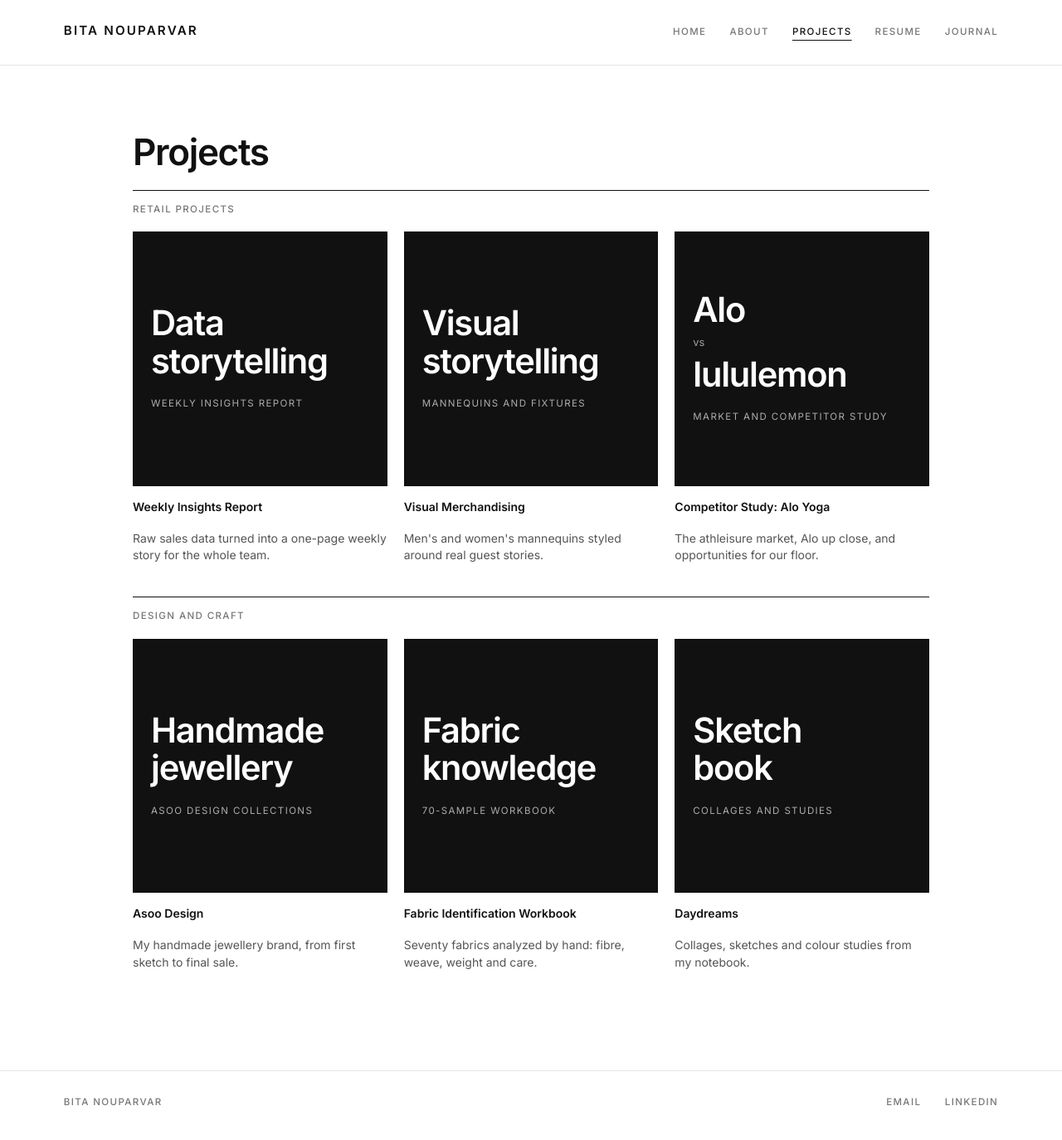
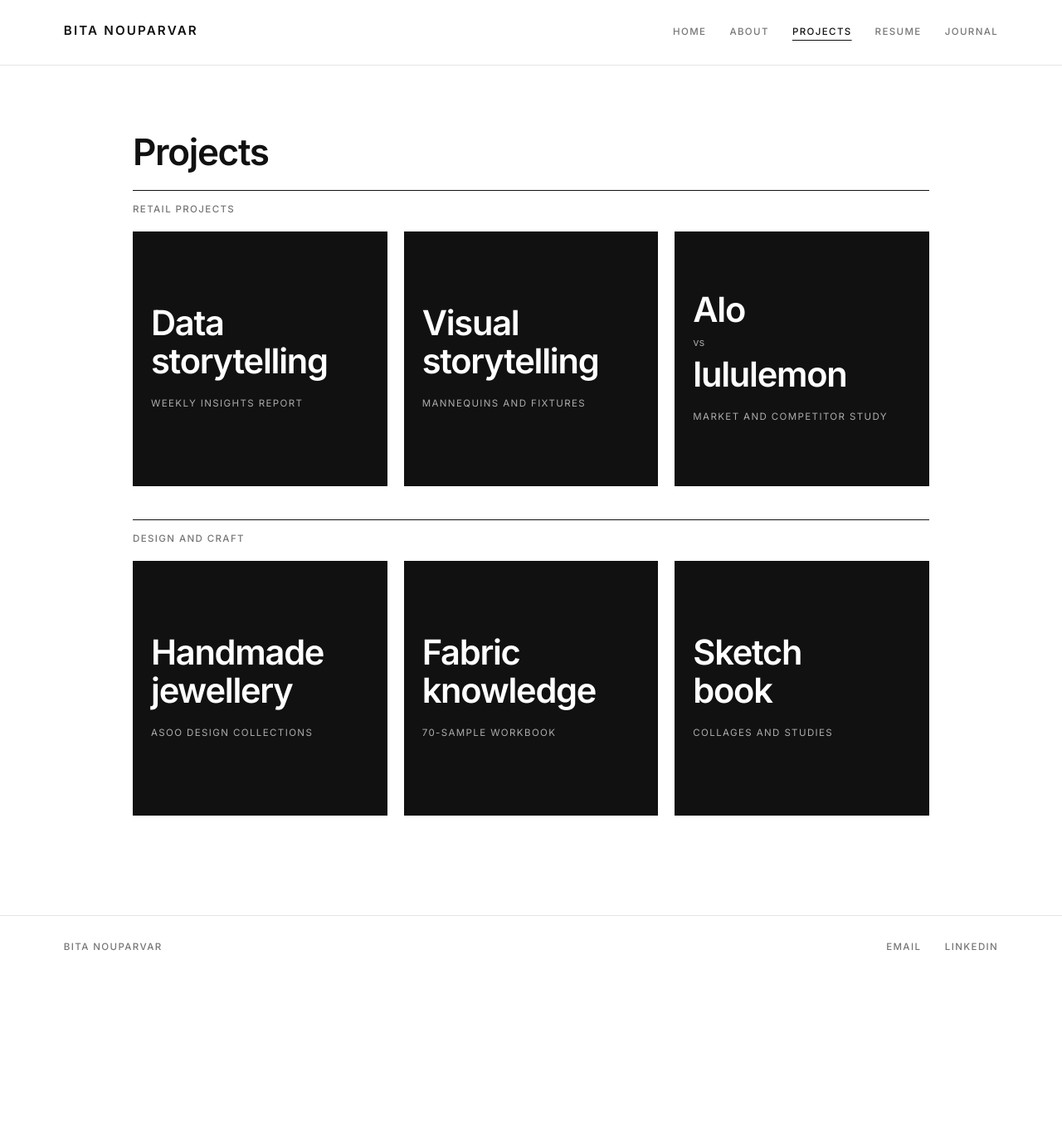
Before and after one commit to bitanp1994/bitanouparvar.com, a Jekyll site: the page built from projects/index.html, in a window 1280 px wide. Shown: the whole page at 83% size. Built offline with Jekyll 4.4.1, drawn with Linux system fonts in a browser that asks for light colours; after the commit the page ends 1187 px from its top, so only the background shows below that.

Commit message:
Workbook title-page thumbnail; projects page without text under tiles; sharper full-size weekly report
Co-Authored-By: Claude Opus 5.5 <noreply@anthropic.com>
Claude-Session: https://claude.ai/code/session_011ZU1tgXn8aNEA1hgF5gWNT

```diff
--- a/assets/style.css
+++ b/assets/style.css
@@ -777,3 +777,11 @@ a:focus-visible, button:focus-visible { outline: 2px solid var(--text); outline-
 .fw-grid img { aspect-ratio: 1 / 1; object-position: center; border: 0; border-radius: 6px; box-shadow: 0 6px 18px rgba(0,0,0,.08); }
 .fw-cover { display: block; max-width: 340px; margin: 28px 0 12px; }
 .fw-cover img { width: 100%; display: block; border: 1px solid var(--line); box-shadow: 0 6px 18px rgba(0,0,0,.08); }
+/* project tiles: always square, no text below */
+.proj-tile { overflow: hidden; }
+.proj-card { gap: 0; }
+@media (max-width: 640px) {
+  .proj-tile { padding: 16px; justify-content: center; }
+  .proj-tile .cs-word { font-size: 1.45rem; line-height: 1.1; }
+  .proj-tile .proj-stat-label { font-size: .6rem; letter-spacing: .1em; margin-top: 10px; }
+}
--- a/projects/index.html
+++ b/projects/index.html
@@ -11,36 +11,24 @@ wide: true
       <h2 class="label">Retail projects</h2>
       <a class="proj-card" href="{{ '/projects/weekly-insights-report/' | relative_url }}">
         <div class="proj-tile cs-tile"><span class="cs-word">Data</span><span class="cs-word">storytelling</span><span class="proj-stat-label">Weekly insights report</span></div>
-        <span class="proj-name">Weekly Insights Report</span>
-        <span class="proj-desc">Raw sales data turned into a one-page weekly story for the whole team.</span>
       </a>
       <a class="proj-card" href="{{ '/projects/visual-merchandising/' | relative_url }}">
         <div class="proj-tile cs-tile"><span class="cs-word">Visual</span><span class="cs-word">storytelling</span><span class="proj-stat-label">Mannequins and fixtures</span></div>
-        <span class="proj-name">Visual Merchandising</span>
-        <span class="proj-desc">Men's and women's mannequins styled around real guest stories.</span>
       </a>
       <a class="proj-card" href="{{ '/projects/competitor-study/' | relative_url }}">
         <div class="proj-tile cs-tile"><span class="cs-word">Alo</span><span class="cs-vs">vs</span><span class="cs-word">lululemon</span><span class="proj-stat-label">Market and competitor study</span></div>
-        <span class="proj-name">Competitor Study: Alo Yoga</span>
-        <span class="proj-desc">The athleisure market, Alo up close, and opportunities for our floor.</span>
       </a>
     </section>
     <section class="proj-col" id="jewelry">
       <h2 class="label">Design and craft</h2>
       <a class="proj-card" href="{{ '/projects/asoo-design/' | relative_url }}">
         <div class="proj-tile cs-tile"><span class="cs-word">Handmade</span><span class="cs-word">jewellery</span><span class="proj-stat-label">Asoo Design collections</span></div>
-        <span class="proj-name">Asoo Design</span>
-        <span class="proj-desc">My handmade jewellery brand, from first sketch to final sale.</span>
       </a>
       <a class="proj-card" href="{{ '/projects/fabric-workbook/' | relative_url }}">
         <div class="proj-tile cs-tile"><span class="cs-word">Fabric</span><span class="cs-word">knowledge</span><span class="proj-stat-label">70-sample workbook</span></div>
-        <span class="proj-name">Fabric Identification Workbook</span>
-        <span class="proj-desc">Seventy fabrics analyzed by hand: fibre, weave, weight and care.</span>
       </a>
       <a class="proj-card" href="{{ '/projects/daydreams/' | relative_url }}">
         <div class="proj-tile cs-tile"><span class="cs-word">Sketch</span><span class="cs-word">book</span><span class="proj-stat-label">Collages and studies</span></div>
-        <span class="proj-name">Daydreams</span>
-        <span class="proj-desc">Collages, sketches and colour studies from my notebook.</span>
       </a>
     </section>
   </div>
--- a/projects/weekly-insights-report.html
+++ b/projects/weekly-insights-report.html
@@ -18,7 +18,7 @@ permalink: /projects/weekly-insights-report/
     <h2 class="case-label">The report</h2>
     <div class="case-body">
       <div class="annot solo">
-        <div><a class="sample-report" href="{{ '/assets/img/the-weekly-example.jpg' | relative_url }}" target="_blank" rel="noopener"><img src="{{ '/assets/img/the-weekly-example.jpg' | relative_url }}" alt="The Weekly, a one-page store report: a headline, five key numbers, sales by day, women's and men's charts, category momentum and ideas for the team" width="1632" height="2112" loading="lazy"></a></div>
+        <div><a class="sample-report" href="{{ '/assets/img/the-weekly-example-full.jpg' | relative_url }}" target="_blank" rel="noopener"><img src="{{ '/assets/img/the-weekly-example.jpg' | relative_url }}" alt="The Weekly, a one-page store report: a headline, five key numbers, sales by day, women's and men's charts, category momentum and ideas for the team" width="1632" height="2112" loading="lazy"></a></div>
       </div>
       <p class="caption">The Weekly, Week 40. The story is real; the numbers have been changed to protect store data.</p>
     </div>
```
Also changed, not shown: projects/fabric-workbook.md (+1 -1 lines), assets/img/fabric/cover.jpg, assets/img/the-weekly-example-full.jpg (added).
